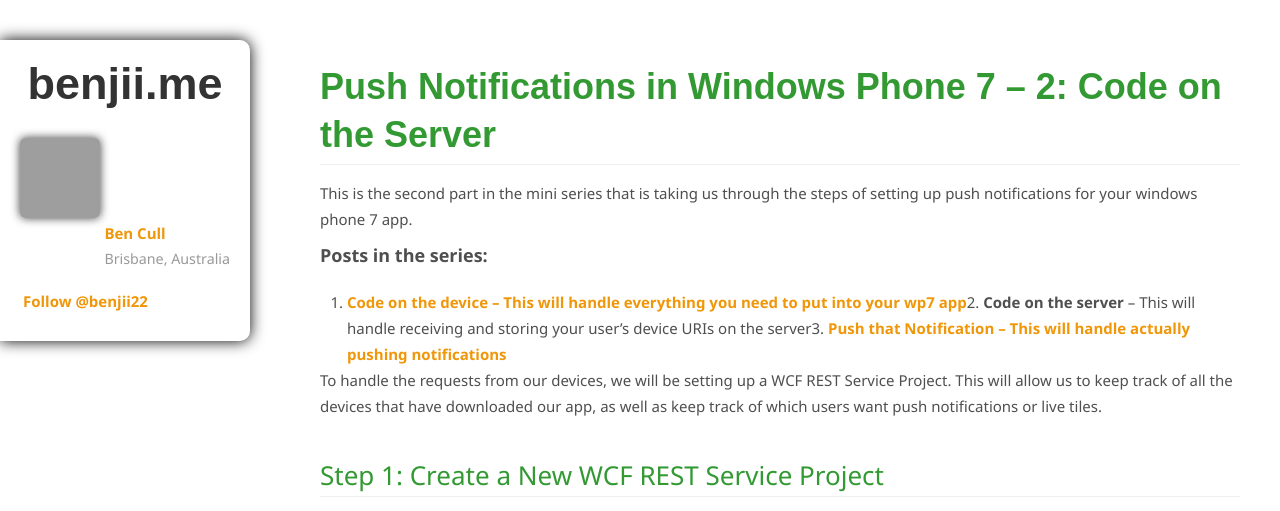
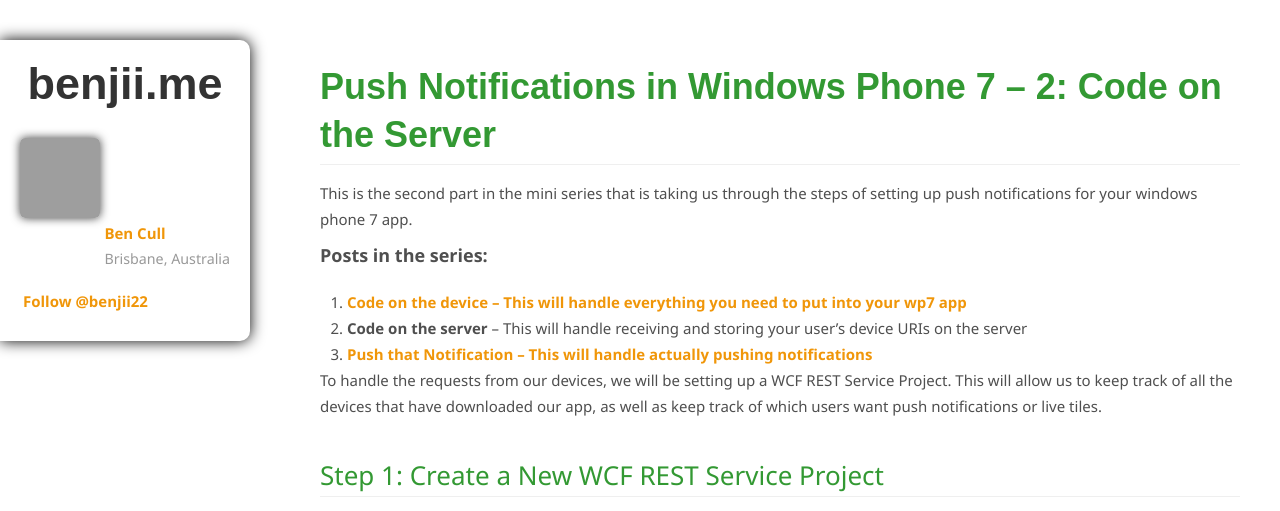
Before and after one commit to bjcull/bjcull.github.com, a Jekyll site: the page built from _posts/2011-01-18-push-notifications-in-windows-phone-7-2-code-on-the-server.md, in a window 1280 px wide and 900 px high, cut to the strip 0-511 px from the top of the window. Built offline with Jekyll 4.4.1, drawn with Linux system fonts in a browser that asks for light colours; nearby versions of some CDN libraries; comment, search, counter and statistics services are not loaded; grey boxes are pictures that could not be loaded.

Commit message:
Removed hash from link titles

```diff
--- a/_posts/2011-01-18-push-notifications-in-windows-phone-7-2-code-on-the-server.md
+++ b/_posts/2011-01-18-push-notifications-in-windows-phone-7-2-code-on-the-server.md
@@ -17,7 +17,9 @@
 
 #### Posts in the series:
 
-1.  [**Code on the device** – This will handle everything you need to put into your wp7 app](http://benjii.me/2010/12/push-notifications-in-windows-phone-7-1-code-on-the-device/ "Push Notifications in Windows Phone 7 – #1 Code on the Device")2.  **Code on the server** – This will handle receiving and storing your user’s device URIs on the server3.  [**Push that Notification** – This will handle actually pushing notifications](http://benjii.me/2011/04/push-notifications-in-windows-phone-7-3-push-that-notification/ "Push Notifications in Windows Phone 7 – #3 Push that Notification")
+1.  [**Code on the device** – This will handle everything you need to put into your wp7 app](http://benjii.me/2010/12/push-notifications-in-windows-phone-7-1-code-on-the-device/ "Push Notifications in Windows Phone 7 – 1: Code on the Device")
+2.  **Code on the server** – This will handle receiving and storing your user’s device URIs on the server
+3.  [**Push that Notification** – This will handle actually pushing notifications](http://benjii.me/2011/04/push-notifications-in-windows-phone-7-3-push-that-notification/ "Push Notifications in Windows Phone 7 – 3: Push that Notification")
 
 To handle the requests from our devices, we will be setting up a WCF REST Service Project. This will allow us to keep track of all the devices that have downloaded our app, as well as keep track of which users want push notifications or live tiles.
 
```
Also changed, not shown: _posts/2010-12-13-push-notifications-in-windows-phone-7-1-code-on-the-device.md (+3 -1 lines), _posts/2011-04-23-push-notifications-in-windows-phone-7-3-push-that-notification.md (+2 -1 lines).
